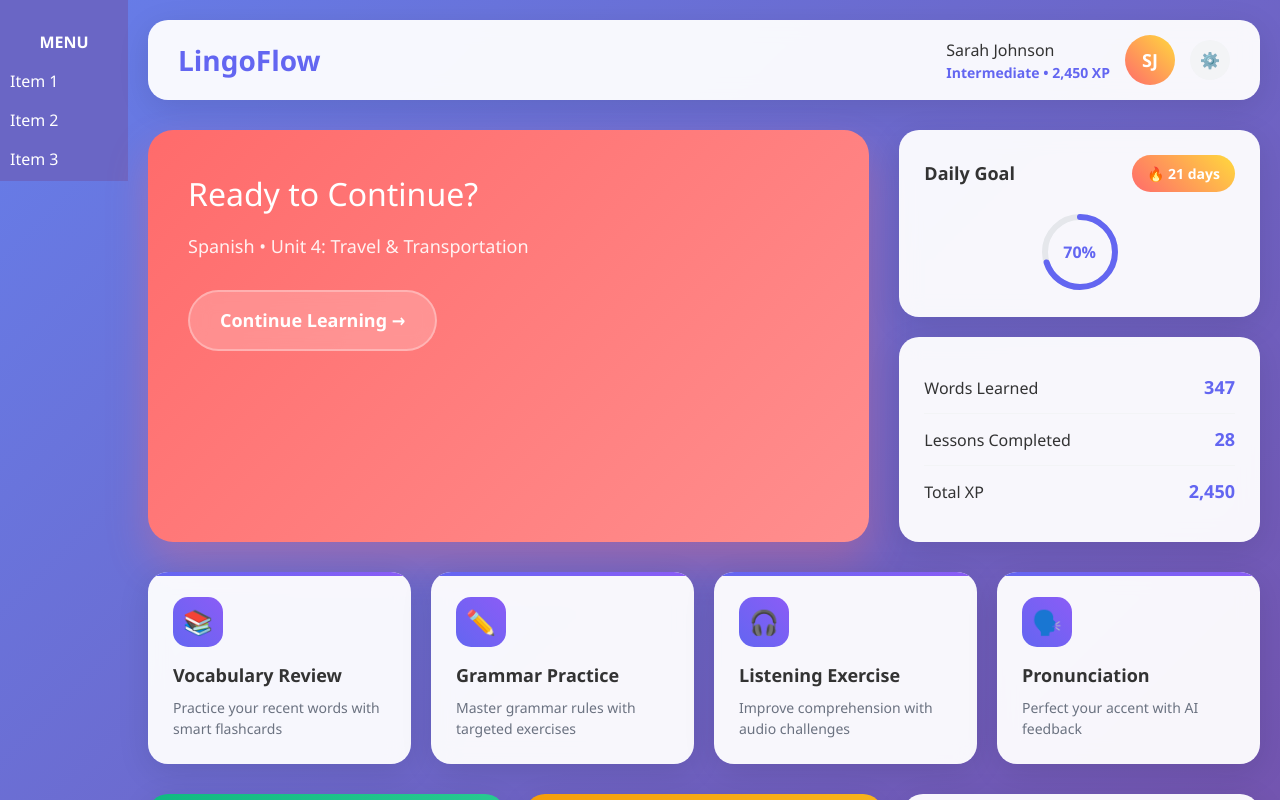
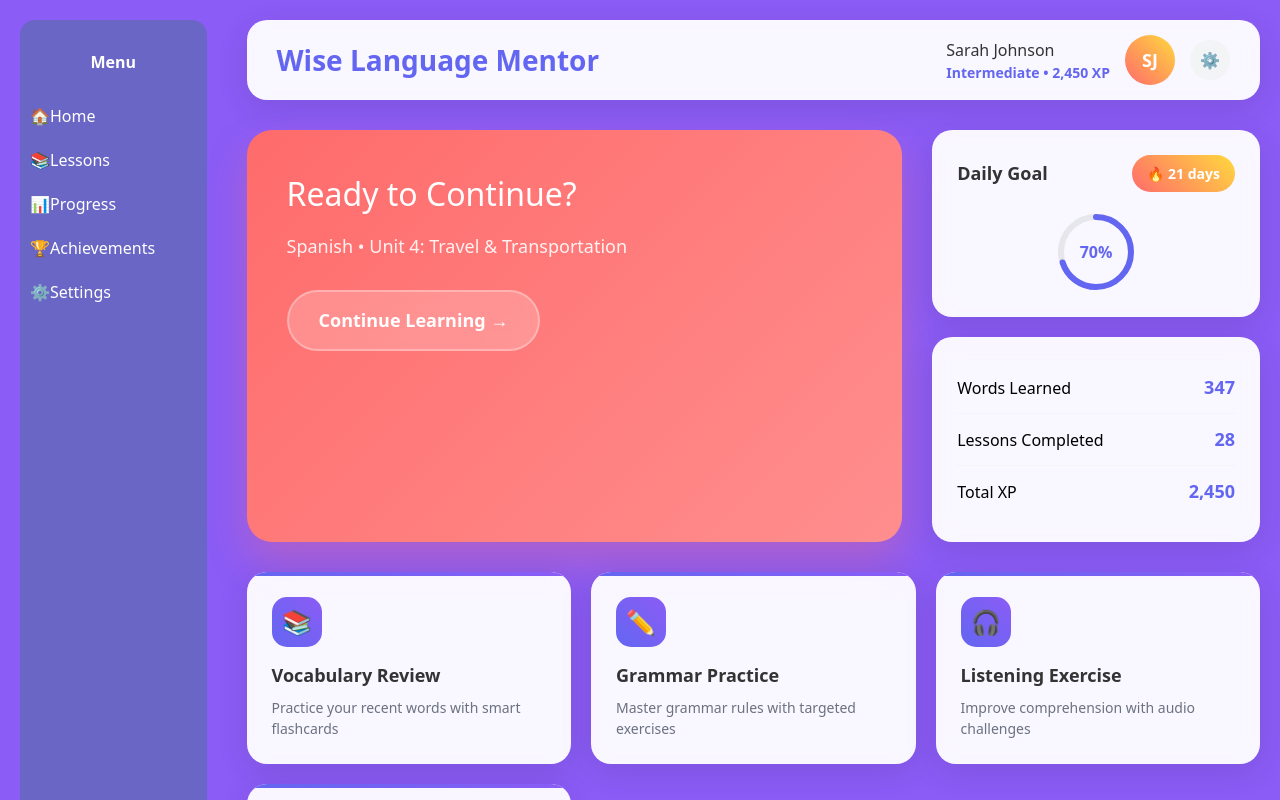
Before and after one commit to Jrod45/learning-app, a React (Vite) app: page / in a window 1280 px wide. Shown: the top 800 px of the page. Built offline with nearby package versions, Linux system fonts and the light colour scheme.

Commit message:
3rd commit

```diff
--- a/src/App.css
+++ b/src/App.css
@@ -4,37 +4,14 @@
   width: 100%;
   min-height: 100vh;
 }
-.sidebar{
-  display: flex;
-  flex-direction: column;
-  align-self: flex-start;
-  padding: 10px;
-  width: 10%;
-}
-.sidebar-menu-title{
-  margin-top: 20px;
-  text-align: center;
-  font-weight: bold ;
-}
-.sidebar-menu-items-list{
-  display: flex;
-  flex-direction: column;
-  margin-top: 15px;
-  gap: 15px;
-}
+
 .title-container{
   display: flex;
   flex-direction: column;
-  width: 90%;
+  width: 85%;
   justify-content: center;
 }
-.main-title{
-  font-size:xx-large;
-  font-weight: bold;
-  color: coral;
-  text-align: center;
-  margin: 10px;
-}
+
 .main-wrapper{
   display: flex;
   flex-direction: column;
--- a/src/assets/styles/Homepage.css
+++ b/src/assets/styles/Homepage.css
@@ -1,15 +1,3 @@
-* {
-  margin: 0;
-  padding: 0;
-  box-sizing: border-box;
-}
-
-body {
-  font-family: 'Segoe UI', Tahoma, Geneva, Verdana, sans-serif;
-  background: linear-gradient(135deg, #667eea 0%, #764ba2 100%);
-  min-height: 100vh;
-  color: #333;
-}
 
 .container {
   max-width: 1200px;
--- a/src/assets/styles/Sidebar.css
+++ b/src/assets/styles/Sidebar.css
@@ -3,9 +3,12 @@
   flex-direction: column;
   align-self: flex-start;
   padding: 10px;
-  width: 10%;
+   margin: 20px;
+  width: 15%;
   background-color: #6a66c5; /* Matches homepage background */
   color: white;
+  border-radius: 15px;
+  height: 100vh;
 }
 
 .sidebar-menu-title {
@@ -18,16 +21,20 @@
 .sidebar-menu-items-list {
   display: flex;
   flex-direction: column;
-  margin-top: 15px;
-  gap: 15px;
+  margin-top: 30px;
+  gap: 20px;
 }
 
-.sample-item {
+.sidebar-item {
   cursor: pointer;
   color: white;
   transition: color 0.3s;
 }
 
-.sample-item:hover {
-  color: #e0e0e0; /* Subtle hover effect */
+.sidebar-item:hover {
+  color: #e0e0e0;
+  background-color: #5652a3;
+  padding: 8px;
+  border-radius: 12px;
+  font-weight: bolder;
 }
--- a/src/components/Homepage.jsx
+++ b/src/components/Homepage.jsx
@@ -77,7 +77,7 @@ const Homepage = () => {
     <div className="container">
       {/* Header */}
       <div className="header">
-        <div className="logo">LingoFlow</div>
+        <div className="logo">Wise Language Mentor</div>
         <div className="user-profile">
           <div className="user-info">
             <h3>{user.name}</h3>
--- a/src/components/Sidebar.jsx
+++ b/src/components/Sidebar.jsx
@@ -1,15 +1,35 @@
 import '../assets/styles/Sidebar.css';
 
-const Sidebar = () => {
+const Sidebar = ({ activeSection = 'home', onSectionChange }) => {
+  const navigationItems = [
+    { icon: '🏠', label: 'Home', section: 'home' },
+    { icon: '📚', label: 'Lessons', section: 'lessons' },
+    { icon: '📊', label: 'Progress', section: 'progress' },
+    { icon: '🏆', label: 'Achievements', section: 'achievements' },
+    { icon: '⚙️', label: 'Settings', section: 'settings' }
+  ];
+
+  const handleClick = (section) => {
+    if (onSectionChange) onSectionChange(section);
+  };
+
   return (
-    <aside className="sidebar">
-      <div className="sidebar-menu-title">MENU</div>
+    <div className="sidebar">
+      {/* Main Menu */}
+      <div className="sidebar-menu-title">Menu</div>
       <ul className="sidebar-menu-items-list">
-        <li className="sidebar-item">Item 1</li>
-        <li className="sidebar-item">Item 2</li>
-        <li className="sidebar-item">Item 3</li>
+        {navigationItems.map((item) => (
+          <li
+            key={item.section}
+            className={`sidebar-item ${activeSection === item.section ? 'active' : ''}`}
+            onClick={() => handleClick(item.section)}
+          >
+            <span className="icon">{item.icon}</span>
+            <span className="label">{item.label}</span>
+          </li>
+        ))}
       </ul>
-    </aside>
+    </div>
   );
 };
 
```
Also changed, not shown: src/index.css (line endings or trailing spaces).
